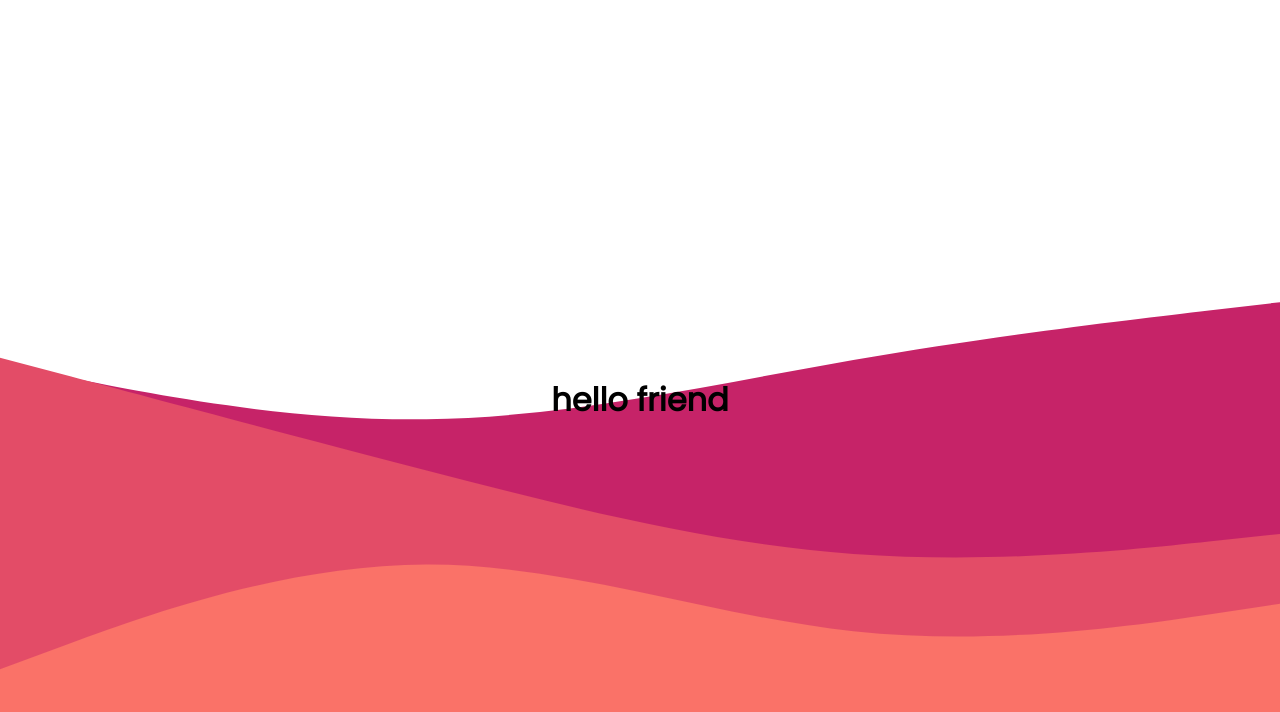
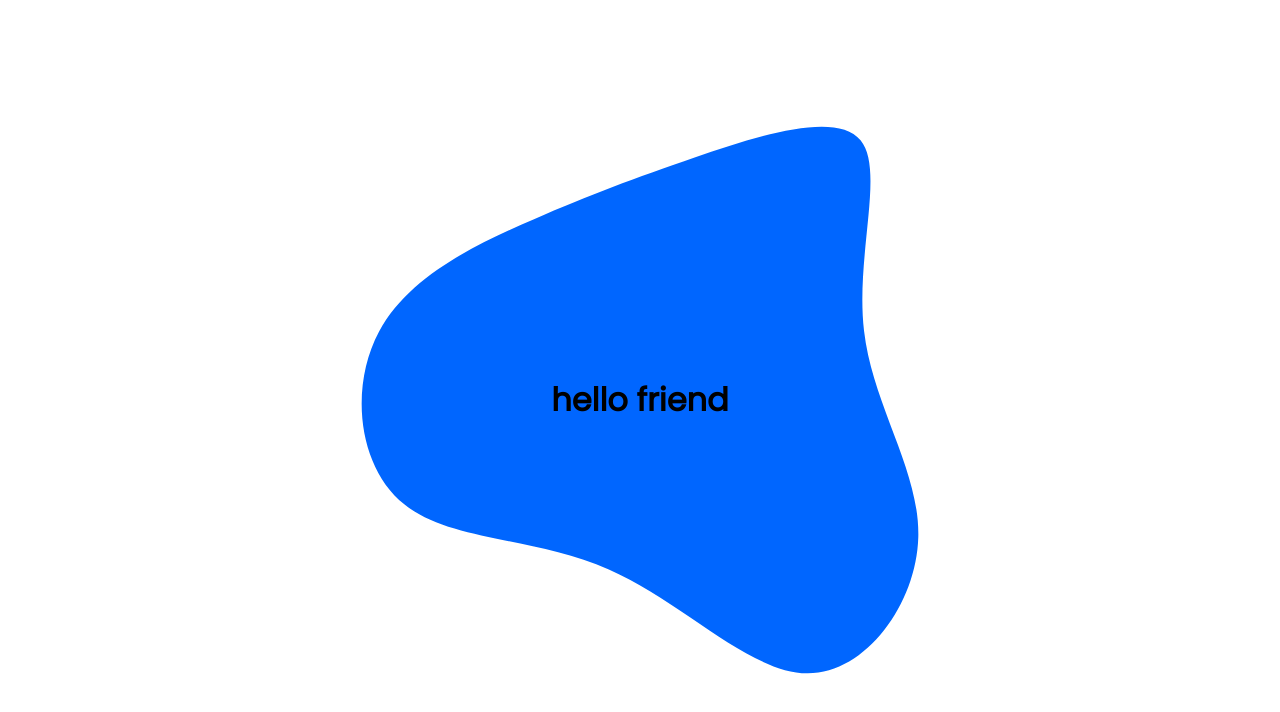
Before and after one commit to nrsimonelli/slow-coffee-two, a React (Create React App) app: page / in a window 1280 px wide. Shown: the top 712 px of the page. Built offline with nearby package versions, Linux system fonts and the light colour scheme.

Commit message:
added blob svg for hero background

```diff
--- a/src/css/main.css
+++ b/src/css/main.css
@@ -37,10 +37,10 @@ body {
 }
 
 .wave-layer {
-  background-image: url("../images/wave-layer.svg");
-  background-position: bottom;
+  background-image: url("../images/blob-haikei.svg");
+  background-position: center;
   background-repeat: no-repeat;
-  background-size: 100% auto;
+  background-size: auto 100%;
 }
 
 @media screen and (min-width: 640px) {
--- a/src/scss/main.scss
+++ b/src/scss/main.scss
@@ -49,10 +49,10 @@ body {
 }
 
 .wave-layer {
-  background-image: url('../images/wave-layer.svg');
-  background-position: bottom;
+  background-image: url('../images/blob-haikei.svg');
+  background-position: center;
   background-repeat: no-repeat;
-  background-size: 100% auto;
+  background-size: auto 100%;
 }
 
 @each $name, $value in $breakpoints {
```
Also changed, not shown: src/images/blob-haikei.svg (added).
